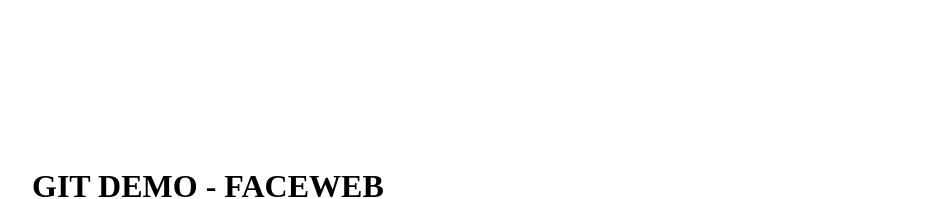
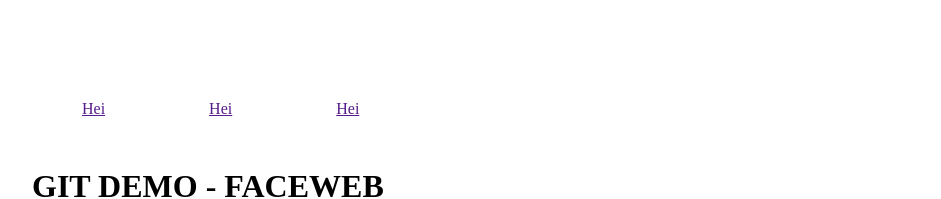
Before and after one commit to emmatarv/faceweb, a plain HTML site: page index.html in a window 1280 px wide. Shown: the top 199 px of the page, without its empty margins (118-1059 px from the left). Drawn offline with Linux system fonts and the light colour scheme.

Commit message:
nav bar greie

```diff
--- a/index.html
+++ b/index.html
@@ -10,9 +10,9 @@
 <body>
 
     <div class="nav">
-        <a href=""></a>
-        <a href=""></a>
-        <a href=""></a>
+        <a href="">Hei</a>
+        <a href="">Hei</a>
+        <a href="">Hei</a>
     </div>
 
     <h1>GIT DEMO - FACEWEB</h1>
```
